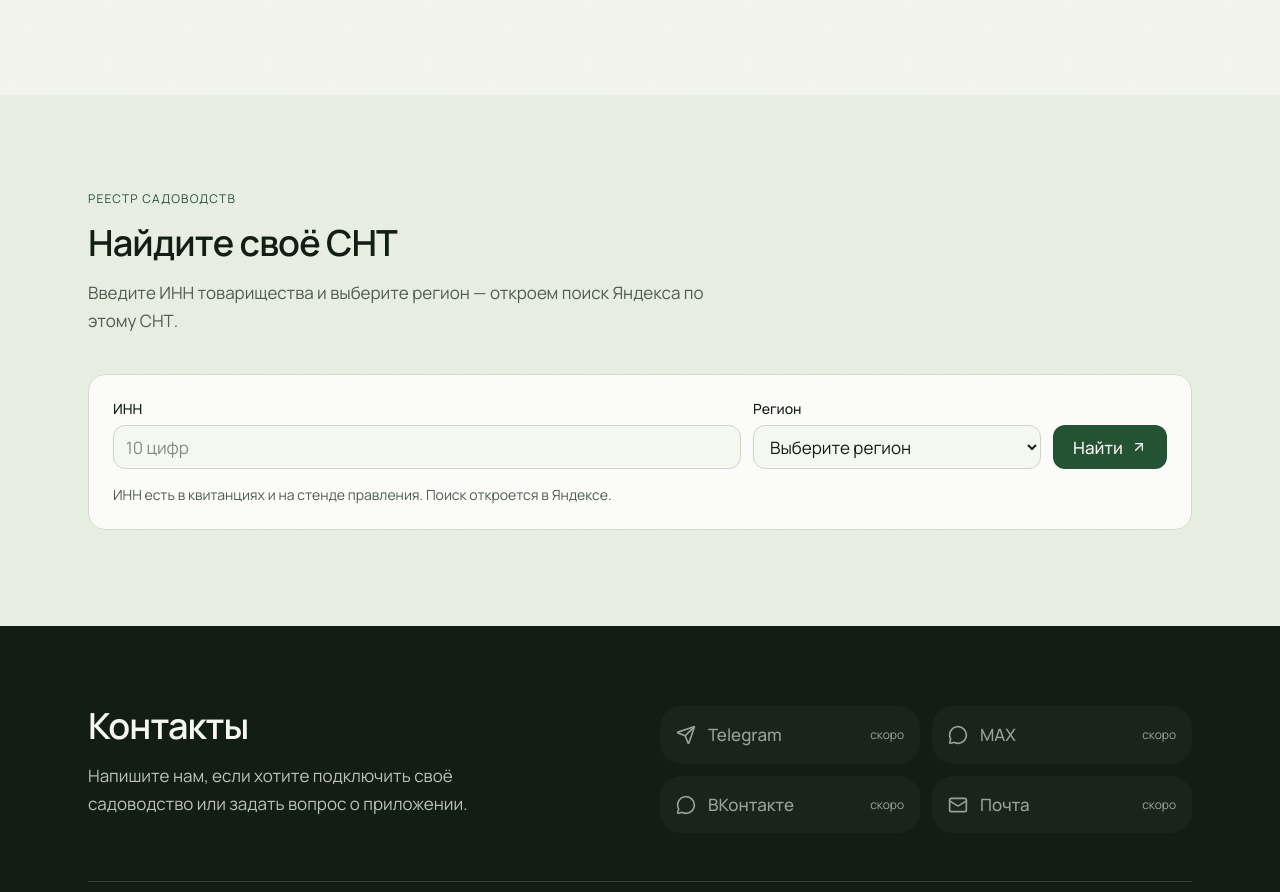
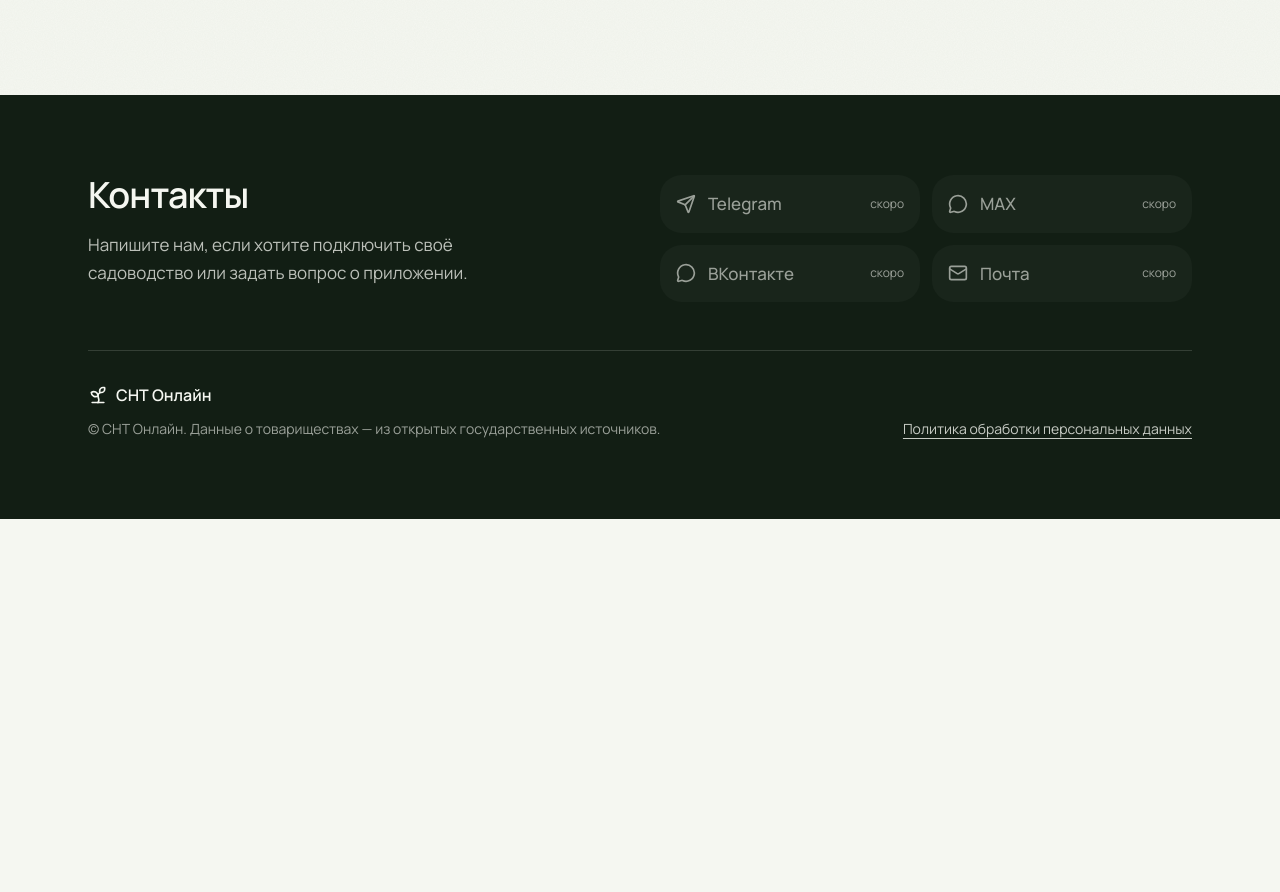
Before and after one commit to Olya1114/visitka-snt, a Next.js app: page / in a window 1280 px wide. Shown: the part 2026-2918 px from the top of the page. After the commit the page ends 2545 px from the top, so only its background shows below. Built offline with nearby package versions, Linux system fonts and the light colour scheme.

Commit message:
feat: remove SntRegistry component and usage
Removed the SntRegistry component and its call from the main page.

```diff
--- a/app/page.tsx
+++ b/app/page.tsx
@@ -1,7 +1,6 @@
 import { SiteHeader } from "@/components/site-header"
 import { Hero } from "@/components/hero"
 import { AboutApp } from "@/components/about-app"
-import { SntRegistry } from "@/components/registry/snt-registry"
 import { SiteFooter } from "@/components/site-footer"
 import { CookieBanner } from "@/components/cookie-banner"
 
@@ -12,7 +11,6 @@ export default function Page() {
       <main>
         <Hero />
         <AboutApp />
-        <SntRegistry />
       </main>
       <SiteFooter />
       <CookieBanner />
--- a/components/registry/snt-registry.tsx
+++ /dev/null
@@ -1,85 +0,0 @@
-"use client"
-
-import { useState, type FormEvent } from "react"
-import { ArrowUpRight } from "lucide-react"
-import { REGIONS } from "@/lib/site"
-
-function yandexSearchUrl(inn: string, regionName: string) {
-  const text = `СНТ ИНН ${inn} ${regionName}`
-  return `https://yandex.ru/search/?${new URLSearchParams({ text })}`
-}
-
-export function SntRegistry() {
-  const [inn, setInn] = useState("")
-  const [region, setRegion] = useState("")
-
-  function onSubmit(e: FormEvent) {
-    e.preventDefault()
-    const regionName = REGIONS.find((r) => r.code === region)?.name
-    if (!regionName) return
-    const url = yandexSearchUrl(inn, regionName)
-    // Yandex refuses to render inside frames, so leave the preview iframe via a new tab.
-    if (window.self !== window.top) {
-      window.open(url, "_blank", "noopener,noreferrer")
-    } else {
-      window.location.assign(url)
-    }
-  }
-
-  return (
-    <section id="reestr" className="scroll-mt-24 bg-secondary/60">
-      <div className="mx-auto flex max-w-6xl flex-col gap-10 px-4 py-16 md:px-6 md:py-24">
-        <div className="flex max-w-2xl flex-col gap-4">
-          <p className="font-mono text-xs uppercase tracking-widest text-primary">Реестр садоводств</p>
-          <h2 className="text-balance text-3xl font-semibold tracking-tight md:text-4xl">Найдите своё СНТ</h2>
-          <p className="text-pretty leading-relaxed text-muted-foreground">
-            Введите ИНН товарищества и выберите регион — откроем поиск Яндекса по этому СНТ.
-          </p>
-        </div>
-
-        <form onSubmit={onSubmit} className="flex flex-col gap-4 rounded-xl border border-border bg-card p-4 md:p-6">
-          <div className="flex flex-col gap-3 md:flex-row md:items-end">
-            <label className="flex flex-1 flex-col gap-1.5">
-              <span className="text-sm font-medium">ИНН</span>
-              <input
-                value={inn}
-                onChange={(e) => setInn(e.target.value.replace(/\D/g, "").slice(0, 12))}
-                placeholder="10 цифр"
-                inputMode="numeric"
-                autoComplete="off"
-                required
-                pattern="\d{10}|\d{12}"
-                title="ИНН — 10 или 12 цифр"
-                className="h-11 rounded-lg border border-input bg-background px-3 font-mono outline-none focus-visible:ring-2 focus-visible:ring-ring"
-              />
-            </label>
-            <label className="flex flex-col gap-1.5 md:w-72">
-              <span className="text-sm font-medium">Регион</span>
-              <select
-                value={region}
-                onChange={(e) => setRegion(e.target.value)}
-                required
-                className="h-11 rounded-lg border border-input bg-background px-3 outline-none focus-visible:ring-2 focus-visible:ring-ring"
-              >
-                <option value="">Выберите регион</option>
-                {REGIONS.map((r) => (
-                  <option key={r.code} value={r.code}>
-                    {r.name}
-                  </option>
-                ))}
-              </select>
-            </label>
-            <button
-              type="submit"
-              className="inline-flex h-11 items-center justify-center gap-2 rounded-lg bg-primary px-5 font-medium text-primary-foreground transition-opacity hover:opacity-90"
-            >
-              Найти
-              <ArrowUpRight className="size-4" aria-hidden="true" />
-            </button>
-          </div>
-          <p className="text-sm text-muted-foreground">ИНН есть в квитанциях и на стенде правления. Поиск откроется в Яндексе.</p>
-        </form>
-      </div>
-    </section>
-  )
-}
```
